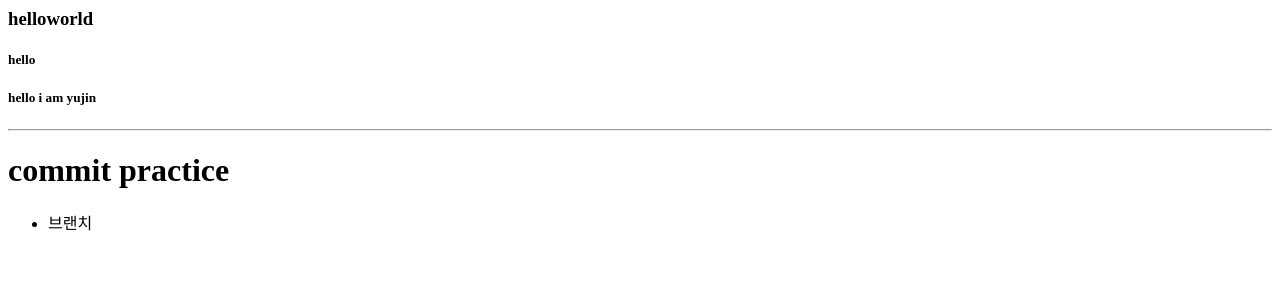
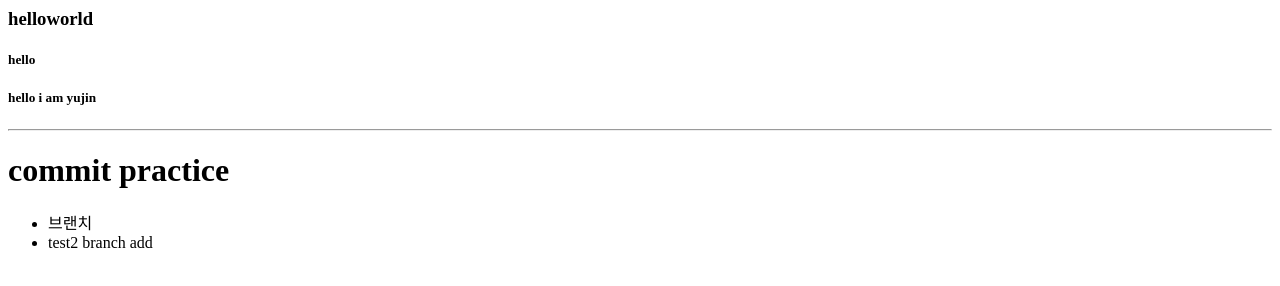
Before and after one commit to cyj2857/Github, a plain HTML site: page index.html in a window 1280 px wide. Drawn offline with Linux system fonts and the light colour scheme.

Commit message:
master add

```diff
--- a/index.html
+++ b/index.html
@@ -10,6 +10,7 @@
          <h1>commit practice</h1>
          <ul>
              <li>브랜치</li>
+             <li>test2 branch add</li>
          </ul>
 
      </body>
```
